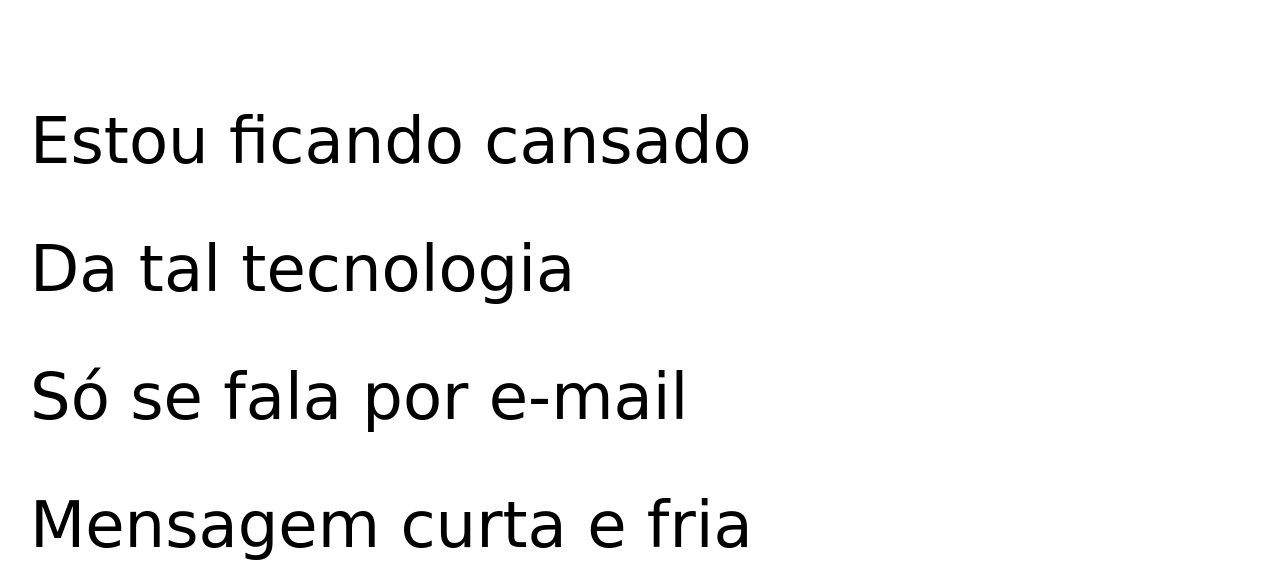
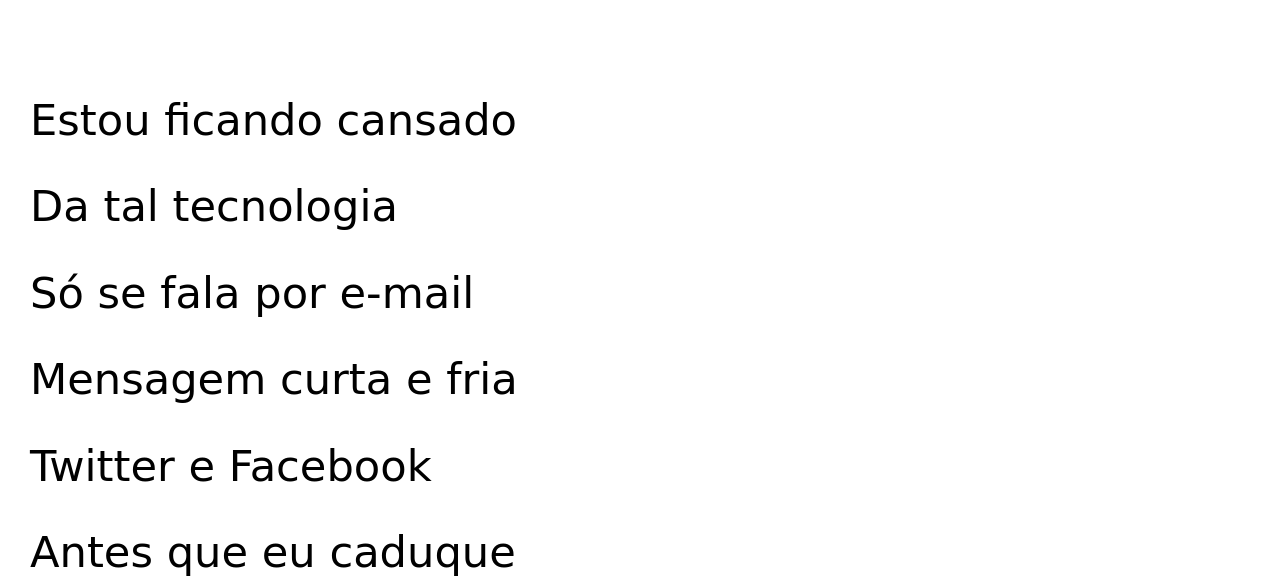
Before and after one commit to Sunshiinezin/ProjetoCordel, a plain HTML site: page index.html in a window 1280 px wide. Shown: the part 221-800 px from the top of the page. Drawn offline with nearby package versions, Linux system fonts and the light colour scheme; a web font is replaced by a local one.

Commit message:
Projeto Cordel v1.9

```diff
--- a/estilo/style.css
+++ b/estilo/style.css
@@ -56,7 +56,7 @@ section{
     line-height: 2em;
     padding-left: 30px;
     font-family: var(--font2);
-    font-size: 5vw;
+    font-size: 270%;
 }
 
 section > p{
```
